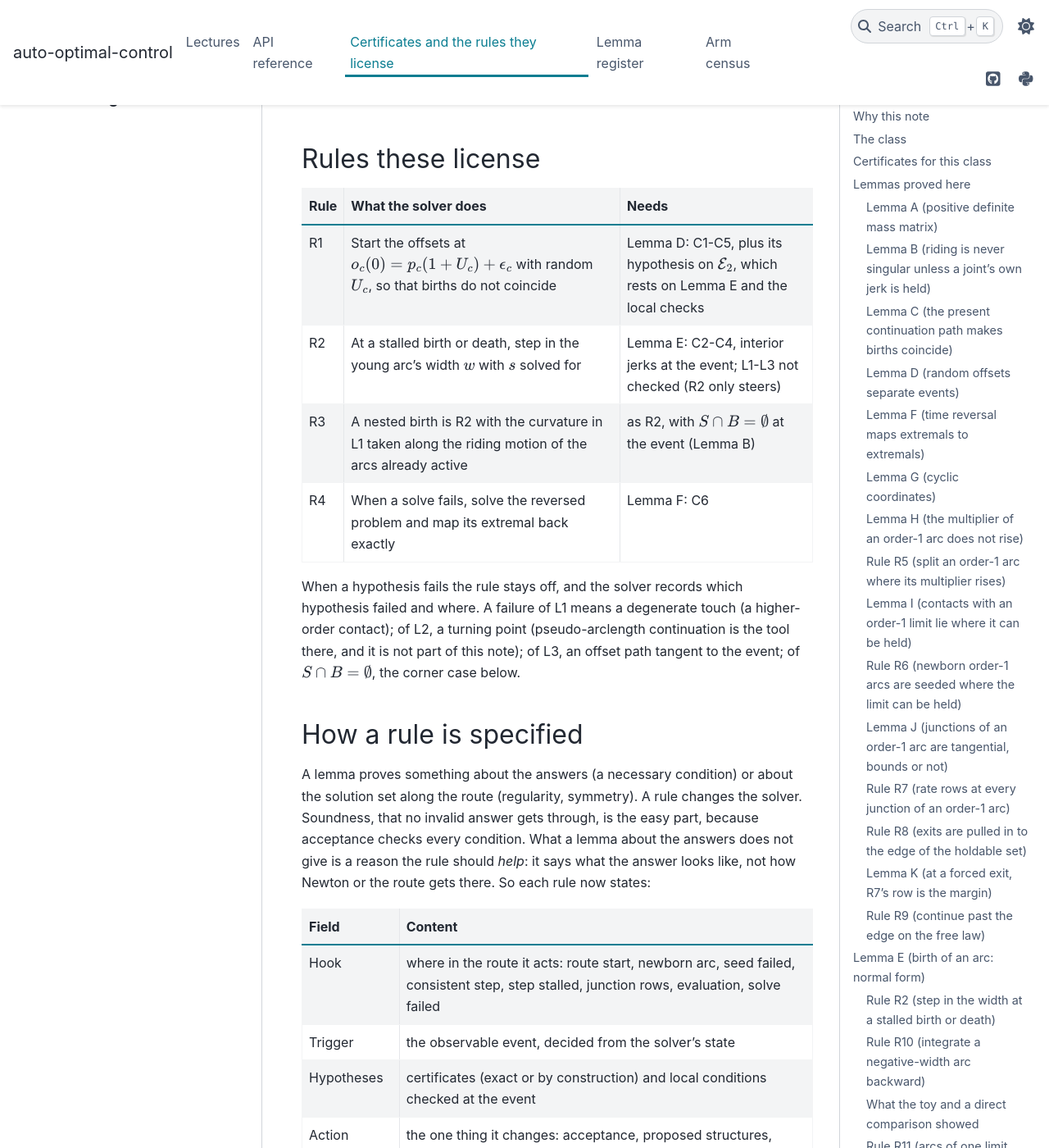
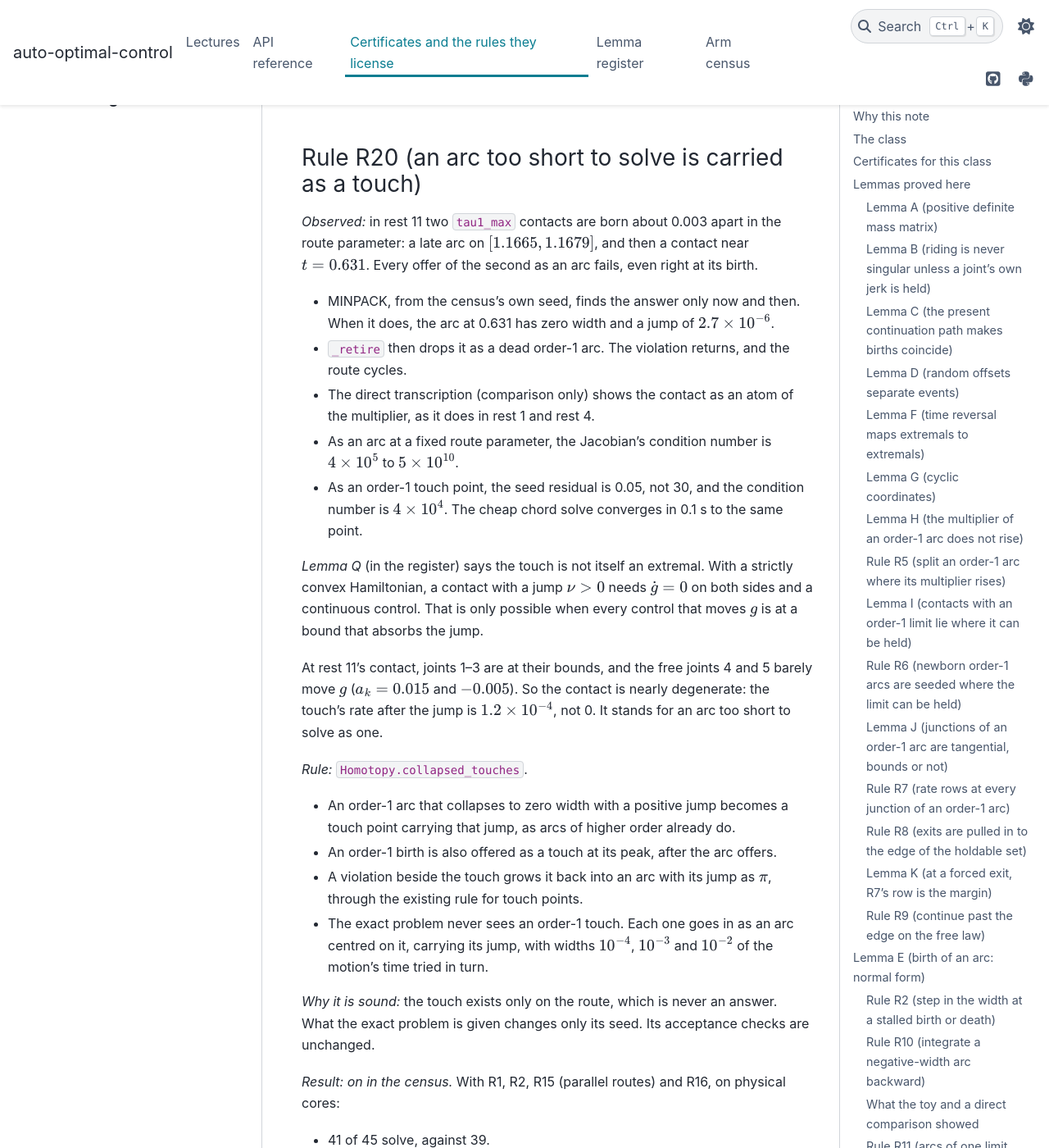
Before and after one commit to idm23/auto-optimal-control, a Sphinx documentation site: the page built from docs/notes/structure_certificates.md, in a window 1280 px wide and 1400 px high, scrolled down 24674 px. Shown: the whole window at 82% size. Built offline with Sphinx 7.4.7 and the PyData theme 0.15.4, drawn with Linux system fonts in a browser that asks for light colours; some of the changed text lies outside the part shown.

Commit message:
Rule R20: an order-1 arc too short to solve is carried as a touch on the route
An order-1 arc that collapses with a positive jump is kept as a touch point,
an order-1 birth is also offered as a touch, and the exact problem gets each
order-1 touch back as a short arc carrying its jump. Lemma Q (register): with
a strictly convex Hamiltonian an order-1 touch with a jump is not an extremal
unless degenerate, so the touch is a stand-in on the route only.

Census (R1, R2, R15, R16 + R20, physical cores): 41 of 45 against 39; gains
rest 11 and rest 12, loses none; common answers agree to 9e-16.

Co-Authored-By: Claude Opus 5.5 <noreply@anthropic.com>

```diff
--- a/docs/notes/structure_certificates.md
+++ b/docs/notes/structure_certificates.md
@@ -975,6 +975,67 @@ are gained: their routes had the right structure and only ran out of
 wall-clock budget. The common answers agree to 1e-15. Unsolved: goal 2 and
 goal 4 at 70%, goal 9 at 80%, and rest 4, 11 and 12.
 
+### Rule R20 (an arc too short to solve is carried as a touch)
+
+*Observed:* in rest 11 two `tau1_max` contacts are born about 0.003 apart in
+the route parameter: a late arc on $[1.1665, 1.1679]$, and then a contact
+near $t = 0.631$. Every offer of the second as an arc fails, even right at
+its birth.
+
+- MINPACK, from the census's own seed, finds the answer only now and then.
+  When it does, the arc at 0.631 has zero width and a jump of
+  $2.7 \times 10^{-6}$.
+- `_retire` then drops it as a dead order-1 arc. The violation returns, and
+  the route cycles.
+- The direct transcription (comparison only) shows the contact as an atom of
+  the multiplier, as it does in rest 1 and rest 4.
+- As an arc at a fixed route parameter, the Jacobian's condition number is
+  $4 \times 10^5$ to $5 \times 10^{10}$.
+- As an order-1 touch point, the seed residual is 0.05, not 30, and the
+  condition number is $4 \times 10^4$. The cheap chord solve converges in
+  0.1 s to the same point.
+
+*Lemma Q* (in the register) says the touch is not itself an extremal. With a
+strictly convex Hamiltonian, a contact with a jump $\nu > 0$ needs
+$\dot g = 0$ on both sides and a continuous control. That is only possible
+when every control that moves $g$ is at a bound that absorbs the jump.
+
+At rest 11's contact, joints 1–3 are at their bounds, and the free joints 4
+and 5 barely move $g$ ($a_k = 0.015$ and $-0.005$). So the contact is nearly
+degenerate: the touch's rate after the jump is $1.2 \times 10^{-4}$, not 0.
+It stands for an arc too short to solve as one.
+
+*Rule:* `Homotopy.collapsed_touches`.
+
+- An order-1 arc that collapses to zero width with a positive jump becomes
+  a touch point carrying that jump, as arcs of higher order already do.
+- An order-1 birth is also offered as a touch at its peak, after the arc
+  offers.
+- A violation beside the touch grows it back into an arc with its jump as
+  $\pi$, through the existing rule for touch points.
+- The exact problem never sees an order-1 touch. Each one goes in as an arc
+  centred on it, carrying its jump, with widths $10^{-4}$, $10^{-3}$ and
+  $10^{-2}$ of the motion's time tried in turn.
+
+*Why it is sound:* the touch exists only on the route, which is never an
+answer. What the exact problem is given changes only its seed. Its
+acceptance checks are unchanged.
+
+*Result: on in the census.* With R1, R2, R15 (parallel routes) and R16, on
+physical cores:
+
+- 41 of 45 solve, against 39.
+- It gains rest 11 (160 s) and rest 12 (265 s; never solved before), and
+  loses none. Rest 12's final time, 1.56473, is just above the direct
+  transcription's 1.56052, which enforces the limits only at its nodes.
+- 27 solve under 60 s, against 26, and the median time is 26.7 s.
+- The 39 common answers agree to 9e-16, and their total time is 2% lower.
+- R20 collapsed an arc into a touch 10 times. In rest 11, the exact solve
+  accepted the arc grown from the touch.
+
+Every case still unsolved (goal 2 and goal 4 at 70%, goal 9 at 80%, rest 4)
+has an isolated point contact in the direct transcription, except goal 4.
+
 ## Rules these license
 
 | Rule | What the solver does | Needs |
```
Also changed, not shown: docs/notes/lemma_register.md (+50 -2 lines), 4 other files.
